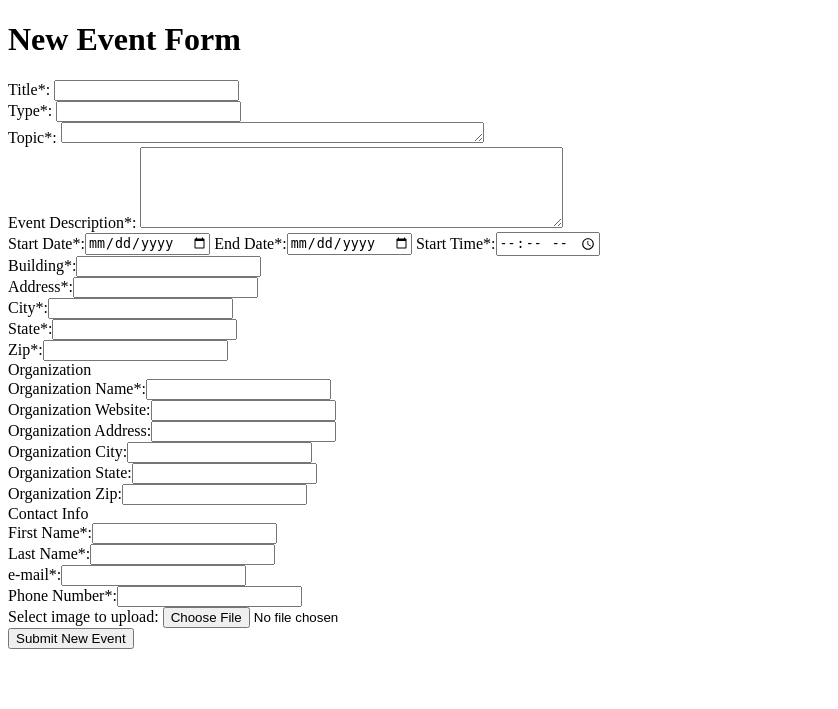
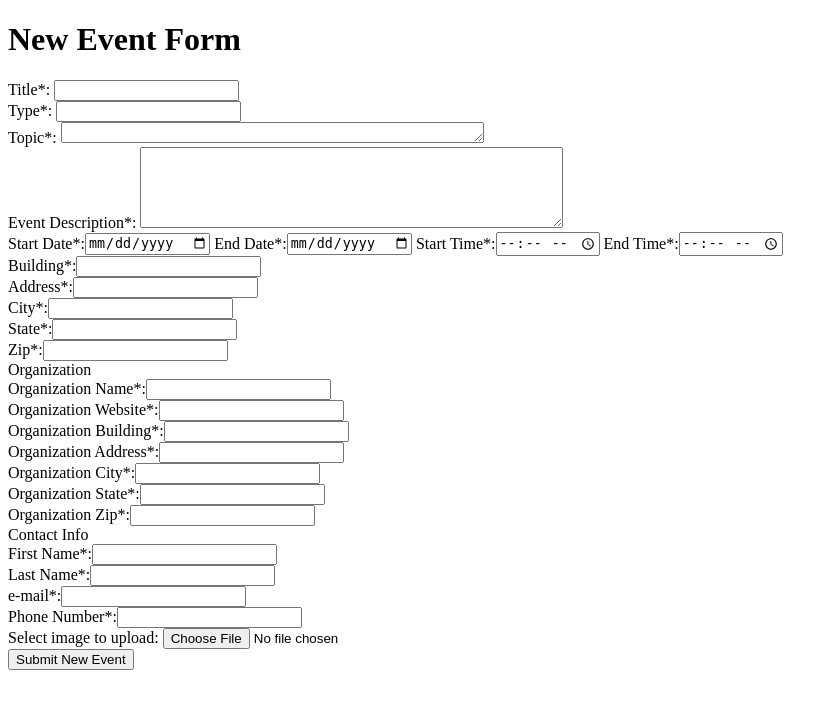
Before and after one commit to NSC-AD-BAS/CascadiaCA_NSC, a PHP site: page /php/create_event_form.php in a window 1280 px wide. Shown: the top 709 px of the page, without its empty margins (0-838 px from the left). Run offline with PHP 8.4, Linux system fonts and the light colour scheme.

```diff
--- a/plugin/php/create_event_form.php
+++ b/plugin/php/create_event_form.php
@@ -15,7 +15,8 @@
             <!-- calendar input for date-->
             Start Date*:<input type="date" name="start_date" required value="mm/dd/yyyy">
             End Date*:<input type="date" name="end_date" required value="mm/dd/yyyy">
-            Start Time*:<input type="time" name="start_time" value="--:-- --"><br>
+            Start Time*:<input type="time" name="start_time" value="--:-- --">
+            End Time*:<input type="time" name="end_time" value="--:-- --"><br>
             Building*:<input type="text" name="building" required><br>
             Address*:<input type="text" name="street_address" required><br>
             City*:<input type="text" name="city" required><br>
@@ -23,12 +24,13 @@
             Zip*:<input type="text" name="zip" required><br>
 
             Organization<br>
-            Organization Name*:<input type="text" name="organization_name"><br>
-            Organization Website:<input type="text" name="organization_website"><br>
-            Organization Address:<input type="text" name="organization_address"><br>
-            Organization City:<input type="text" name="organization_city"><br>
-            Organization State:<input type="text" name="organization_state"><br>
-            Organization Zip:<input type="text" name="organization_zip"><br>
+            Organization Name*:<input type="text" name="organization_name" required><br>
+            Organization Website*:<input type="text" name="organization_website" required><br>
+            Organization Building*:<input type="text" name="organization_building" required><br>
+            Organization Address*:<input type="text" name="organization_address" required><br>
+            Organization City*:<input type="text" name="organization_city" required><br>
+            Organization State*:<input type="text" name="organization_state" required><br>
+            Organization Zip*:<input type="text" name="organization_zip" required><br>
 
             Contact Info<br>
             First Name*:<input type="text" name="first_name" required><br>
@@ -37,7 +39,7 @@
             Phone Number*:<input type="text" name="phone_number" required><br>
                 Select image to upload:
                 <input type="file" name="fileToUpload" id="fileToUpload"><br>
-                <input type="submit" value="Submit New Event">
+                <input type="submit" name="submit" value="Submit New Event">
             </form>
 
 
```
